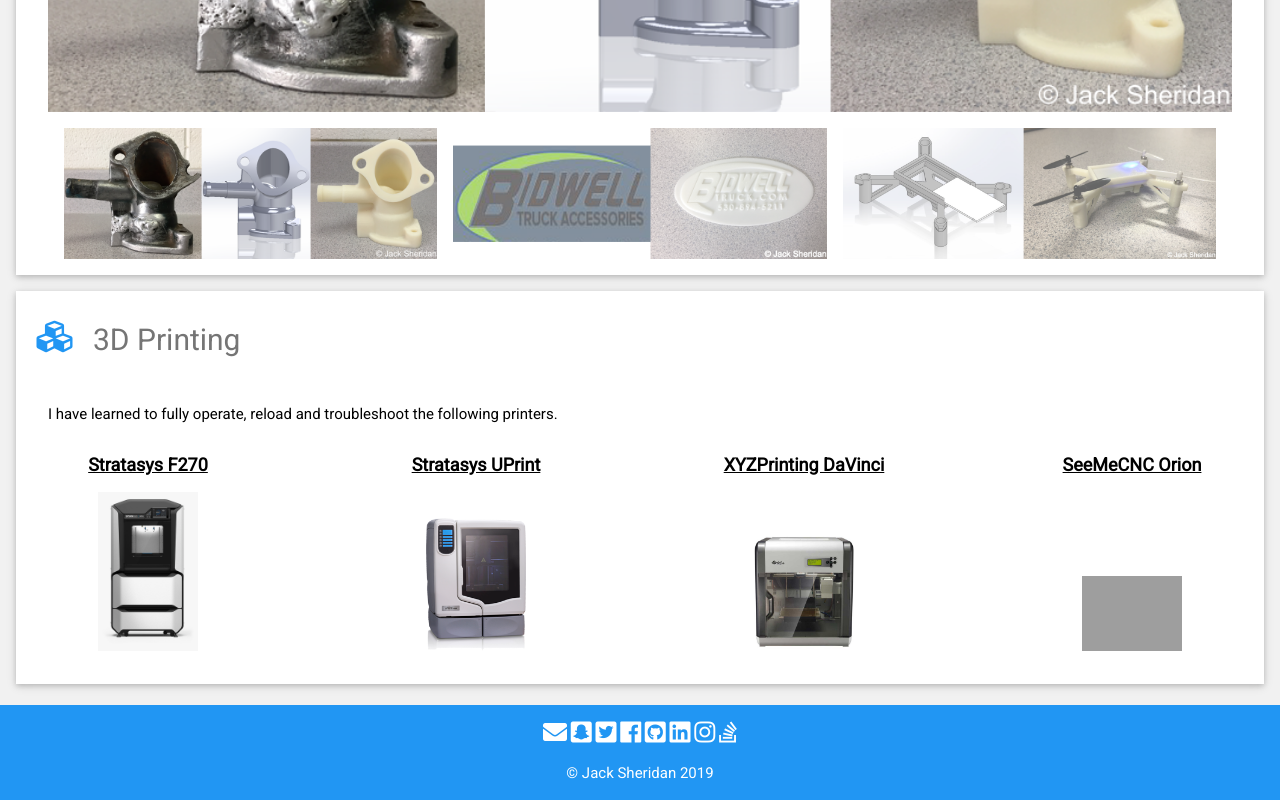
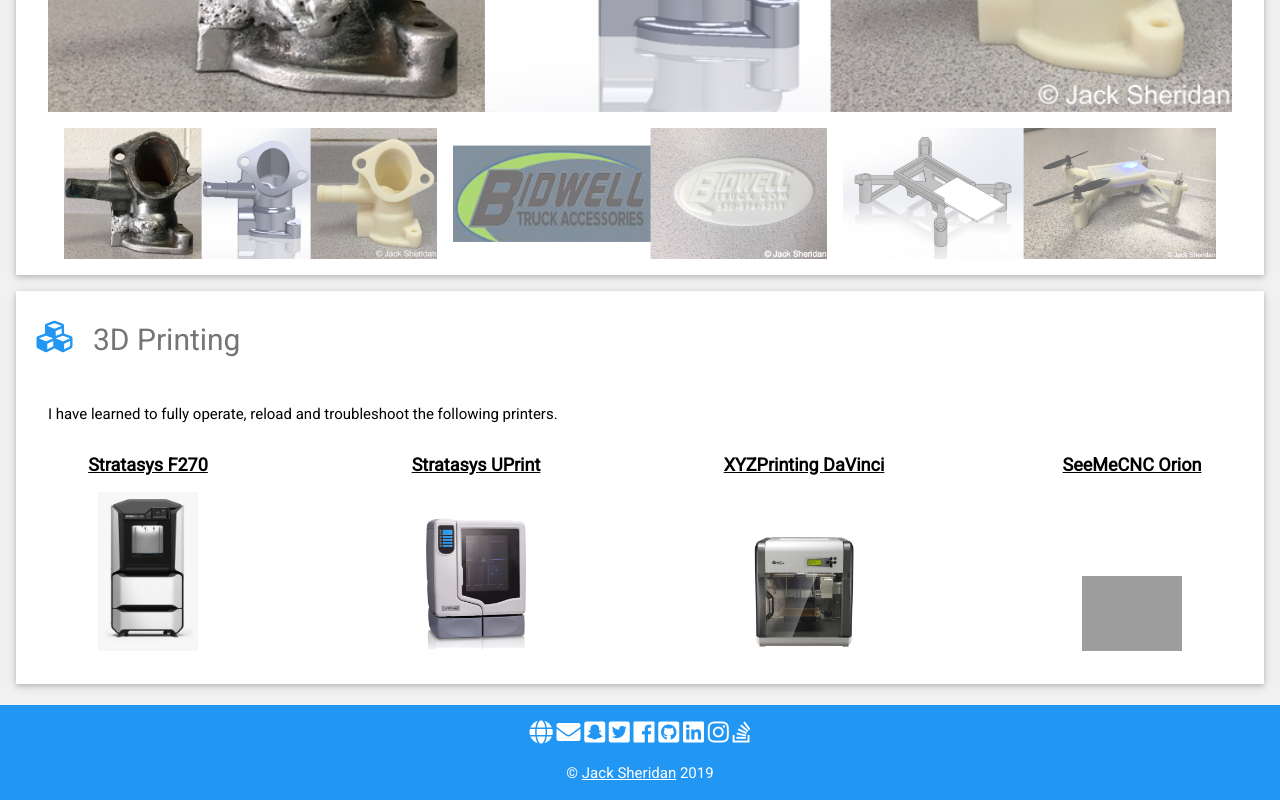
Before and after one commit to jacolack/jacolack.github.io, a plain HTML site: page 3Dmodeling.html in a window 1280 px wide. Shown: the part 742-1542 px from the top of the page. Drawn offline with nearby package versions, Linux system fonts and the light colour scheme; grey boxes are pictures that could not be loaded.

Commit message:
Update 3Dmodeling.html

```diff
--- a/3Dmodeling.html
+++ b/3Dmodeling.html
@@ -127,6 +127,7 @@
 
 <div class=" w3-blue w3-center footer">
     <p></p>
+	<a href=""><i class="fa fa-globe w3-xlarge"></i></a>
     <a href="mailto:jackrileysheridan@gmail.com" target="_blank"><i class="fa fa-envelope w3-xlarge"></i></a>
     <a href="https://www.snapchat.com/add/jacolack" target="_blank"><i class="fab fa-snapchat-square w3-hover-text-yellow w3-xlarge"></i></a>
     <a href="https://twitter.com/jacolack2" target="_blank"><i class="fab fa-twitter-square w3-hover-text-light-blue w3-xlarge"></i></a>
@@ -135,7 +136,7 @@
     <a href="https://www.linkedin.com/in/jack-sheridan-a371b4166" target="_blank"><i class="fab fa-linkedin  w3-hover-text-blue w3-xlarge"></i></a>
     <a href="https://www.instagram.com/smoothsuave_/" target="_blank"><i class="fab fa-instagram w3-hover-text-purple w3-xlarge"></i></a>
     <a href="https://stackoverflow.com/users/6481734/jacolack" target="_blank"><i class="fab fa-stack-overflow w3-hover-text-orange w3-xlarge"></i></a>
-    <p>© Jack Sheridan 2019</p>
+	<p>© <a href="">Jack Sheridan</a> 2019</p>
 <p></p>
 </div>
 </div>
```
